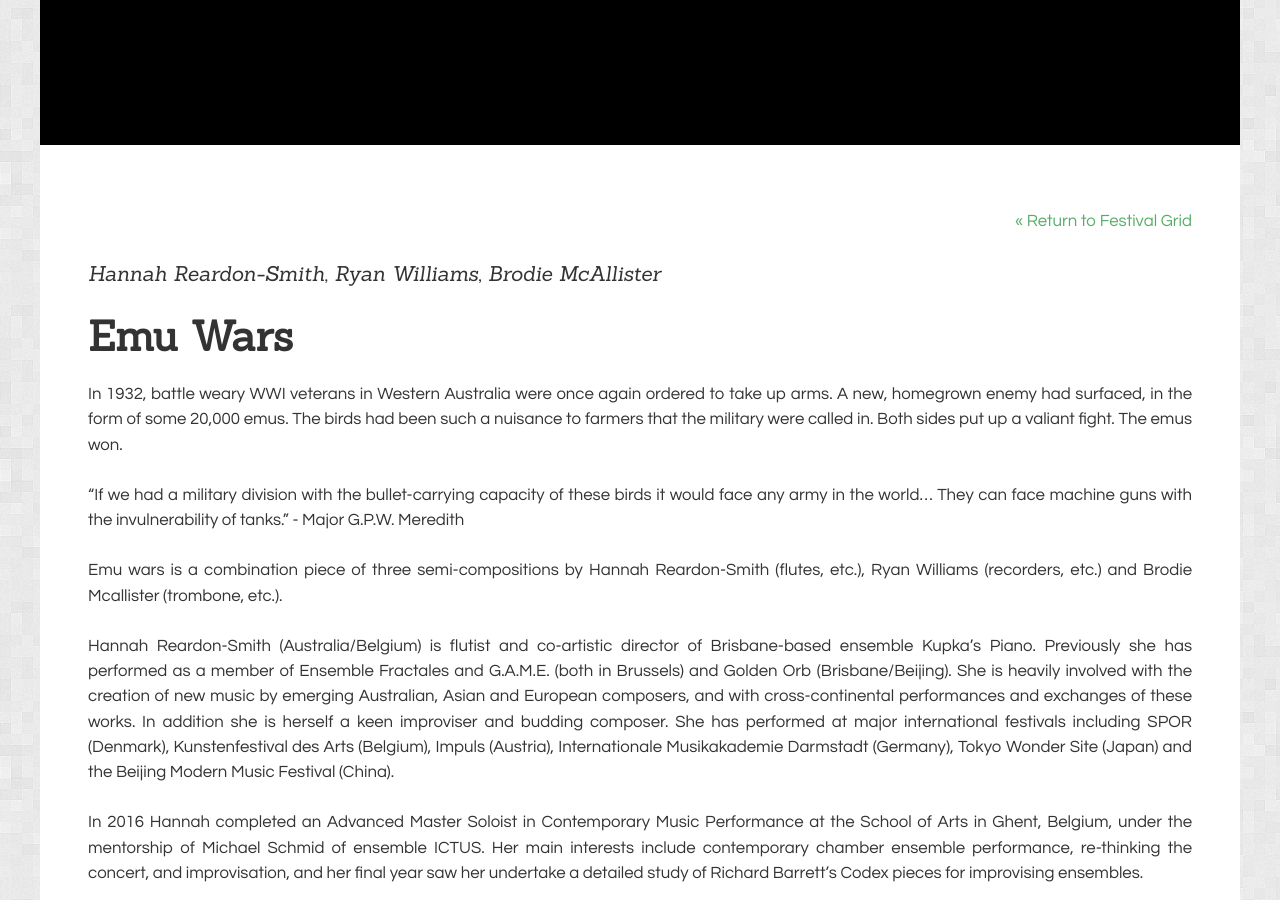
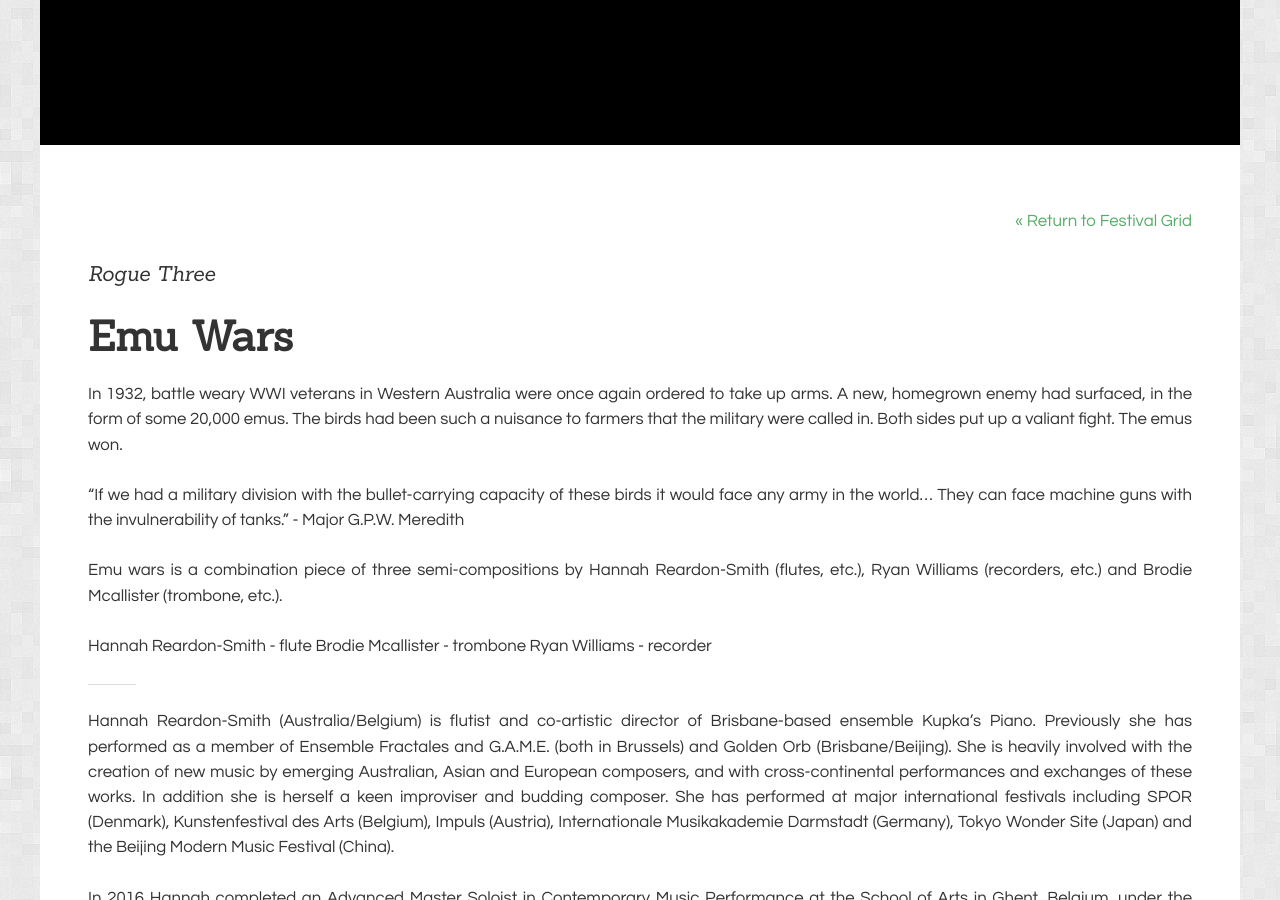
Before and after one commit to unclewalter/tilde-festival-website, a Jekyll site: the page built from _program/WB_005.md, in a window 1280 px wide and 900 px high, scrolled down 707 px. Built offline with Jekyll 4.4.1, drawn with Linux system fonts in a browser that asks for light colours.

Commit message:
Update WB_005.md

```diff
--- a/_program/WB_005.md
+++ b/_program/WB_005.md
@@ -1,5 +1,5 @@
 ---
-artist: 'Hannah Reardon-Smith, Ryan Williams, Brodie McAllister'
+artist: 'Rogue Three'
 title: 'Emu Wars'
 start-time: '15:15' #Times should be written in 24 hour time
 end-time: '16:00'
@@ -14,6 +14,13 @@ In 1932, battle weary WWI veterans in Western Australia were once again ordered
 Emu wars is a combination piece of three semi-compositions by Hannah Reardon-Smith (flutes, etc.), Ryan Williams (recorders, etc.) and Brodie Mcallister (trombone, etc.).
 
 <!-- Bio -->
+
+Hannah Reardon-Smith - flute
+Brodie Mcallister - trombone
+Ryan Williams - recorder
+
+---
+
 Hannah Reardon-Smith (Australia/Belgium) is flutist and co-artistic director of Brisbane-based ensemble Kupka’s Piano. Previously she has performed as a member of Ensemble Fractales and G.A.M.E. (both in Brussels) and Golden Orb (Brisbane/Beijing). She is heavily involved with the creation of new music by emerging Australian, Asian and European composers, and with cross-continental performances and exchanges of these works. In addition she is herself a keen improviser and budding composer. She has performed at major international festivals including SPOR (Denmark), Kunstenfestival des Arts (Belgium), Impuls (Austria), Internationale Musikakademie Darmstadt (Germany), Tokyo Wonder Site (Japan) and the Beijing Modern Music Festival (China).
 
 In 2016 Hannah completed an Advanced Master Soloist in Contemporary Music Performance at the School of Arts in Ghent, Belgium, under the mentorship of Michael Schmid of ensemble ICTUS. Her main interests include contemporary chamber ensemble performance, re-thinking the concert, and improvisation, and her final year saw her undertake a detailed study of Richard Barrett’s Codex pieces for improvising ensembles.
```
